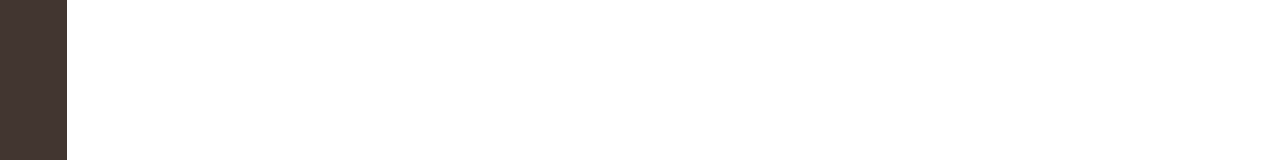
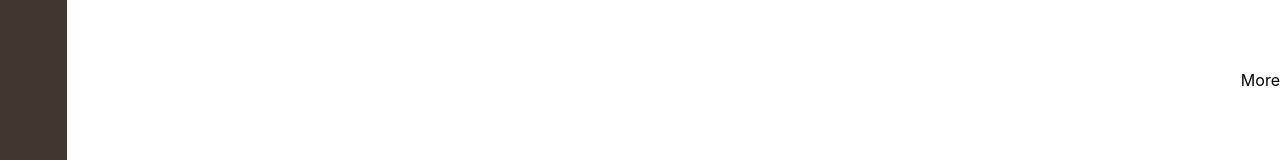
Before and after one commit to gomjellie/kakaotalk, a React (Create React App) app: page /more in a window 1280 px wide. Shown: the part 320-480 px from the top of the page. Built offline with nearby package versions, Linux system fonts and the light colour scheme.

Commit message:
etc -> more로 이름 일괄 변경

```diff
--- a/public/electron.js
+++ b/public/electron.js
@@ -142,7 +142,7 @@ const template = [
         label: "More",
         accelerator: isCupertino ? "Cmd+3" : "Ctrl+3",
         click: () => {
-          gWin.webContents.send("fromMain", "switch/etc");
+          gWin.webContents.send("fromMain", "switch/more");
         },
       },
       ...(isCupertino ? [
--- a/src/components/Sidebar.js
+++ b/src/components/Sidebar.js
@@ -40,7 +40,7 @@ export default function Sidebar() {
     <aside className="Sidebar">
       <img className={['/friend', '/'].includes(selected) ? "highlight" : ''} width="33%" id="personal" src={userImg} onClick={pushFactory('friend')} alt=""/>
       <img className={selected==='/chat' ? "highlight" : ''} width="33%" id="chat" src={chatImg} onClick={pushFactory('chat')} alt=""/>
-      <img className={selected==='/etc' ? "highlight" : ''} width="30%" id="etc" src={etcImg} onClick={pushFactory('etc')} alt=""/>
+      <img className={selected==='/more' ? "highlight" : ''} width="30%" id="etc" src={etcImg} onClick={pushFactory('more')} alt=""/>
       <img width="25%" id="bell" src={bellImg} alt=""/>
       <img width="25%" id="setting" src={settingImg} alt=""/>
     </aside>
--- a/src/features/moreTab/MoreTab.js
+++ b/src/features/moreTab/MoreTab.js
@@ -5,6 +5,9 @@ export default function More() {
   return (
     <section className="MoreTabContainer">
       <header className="MoreTabHeader">
+        <div className="HeaderTitle">
+          More
+        </div>
       </header>
     </section>
   )
```
